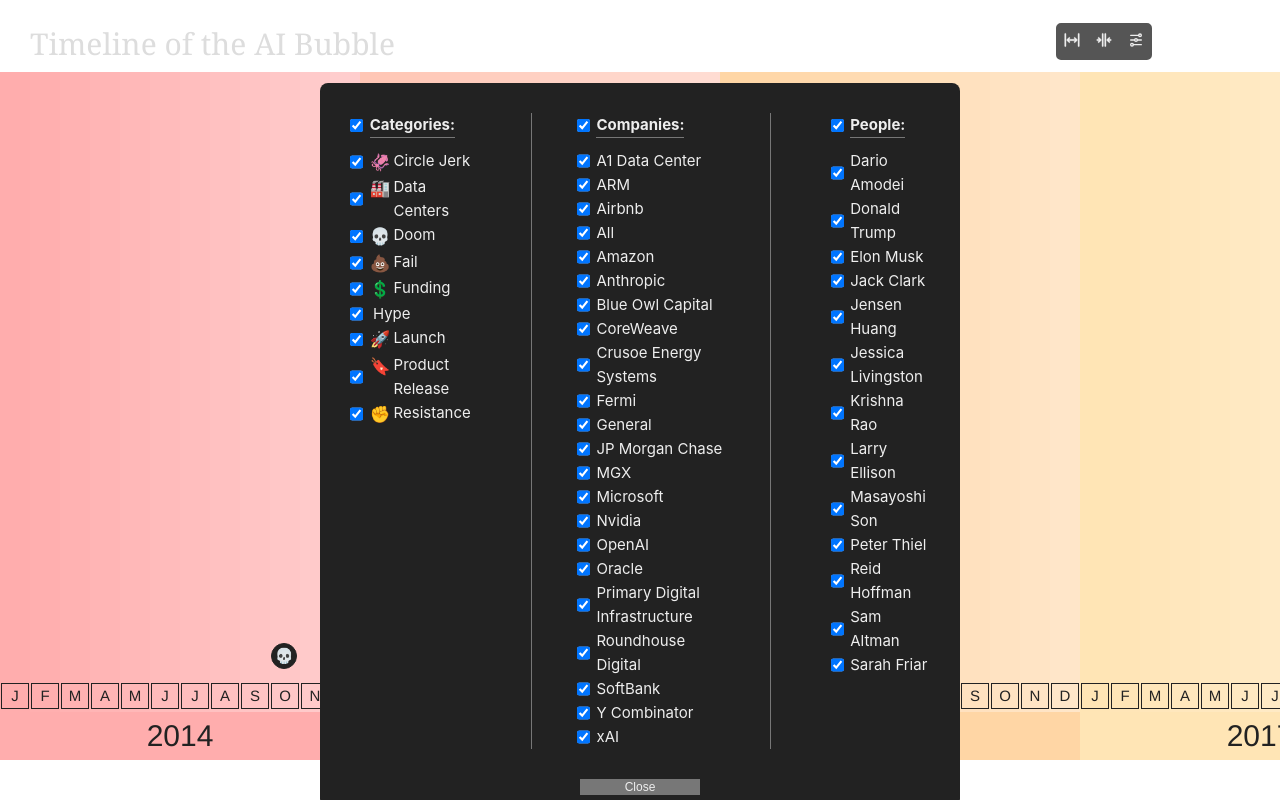
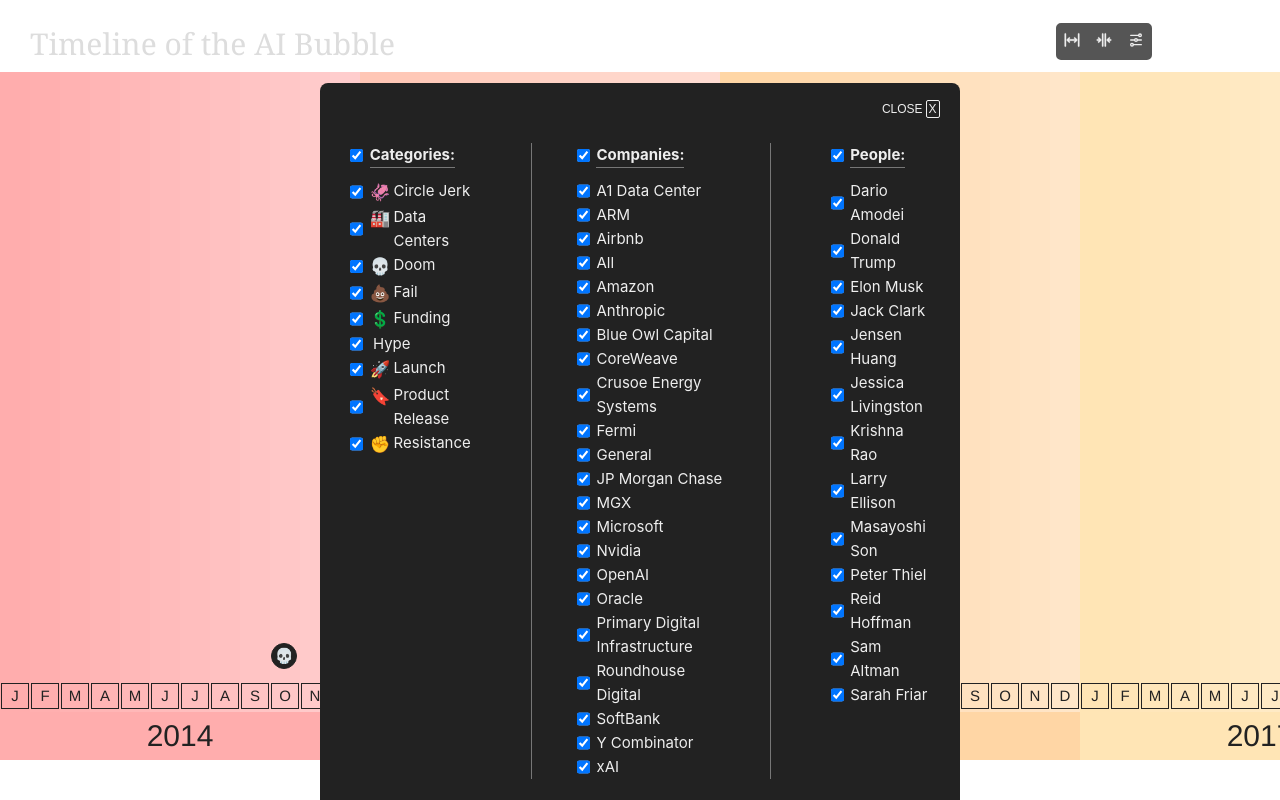
Before and after one commit to Jufebrown/bubble-timeline, a Vue app: page / in a window 1280 px wide. Both pictures are taken after a click on the button 1136 px from the left and 41 px from the top of the page. Built offline with nearby package versions, Linux system fonts and the light colour scheme.

Commit message:
made close button on filter menu the same as the item details

```diff
--- a/src/components/FilterMenu.vue
+++ b/src/components/FilterMenu.vue
@@ -54,6 +54,9 @@
 
 <template>
   <div class="filter-menu">
+    <button class="close-button" @click="timelineStore.showFilterMenu = false">
+      CLOSE<span class="close-x">X</span>
+    </button>
     <div class="filter-list-wrapper">
       <div class="item-type-list filter-list">
         <div class="column-header">
@@ -133,7 +136,6 @@
         </ul>
       </div>
     </div>
-    <button class="close-button" @click="timelineStore.showFilterMenu = false">Close</button>
   </div>
 </template>
 
@@ -178,6 +180,7 @@
 }
 
 .filter-list-wrapper {
+  margin-top: 2em;
   display: flex;
   flex-direction: row;
 }
@@ -198,12 +201,20 @@
 }
 
 .close-button {
-  width: 10em;
-  margin: 0 auto 1em auto;
-  background-color: #777;
+  position: absolute;
+  top: 1.5em;
+  right: 1.2em;
+  background-color: transparent;
   color: #eee;
   border: none;
   font-size: 0.8em;
   cursor: pointer;
 }
+
+.close-x {
+  border: 1px solid #eee;
+  border-radius: 2px;
+  padding: 1px 2px;
+  margin-left: 3px;
+}
 </style>
```
